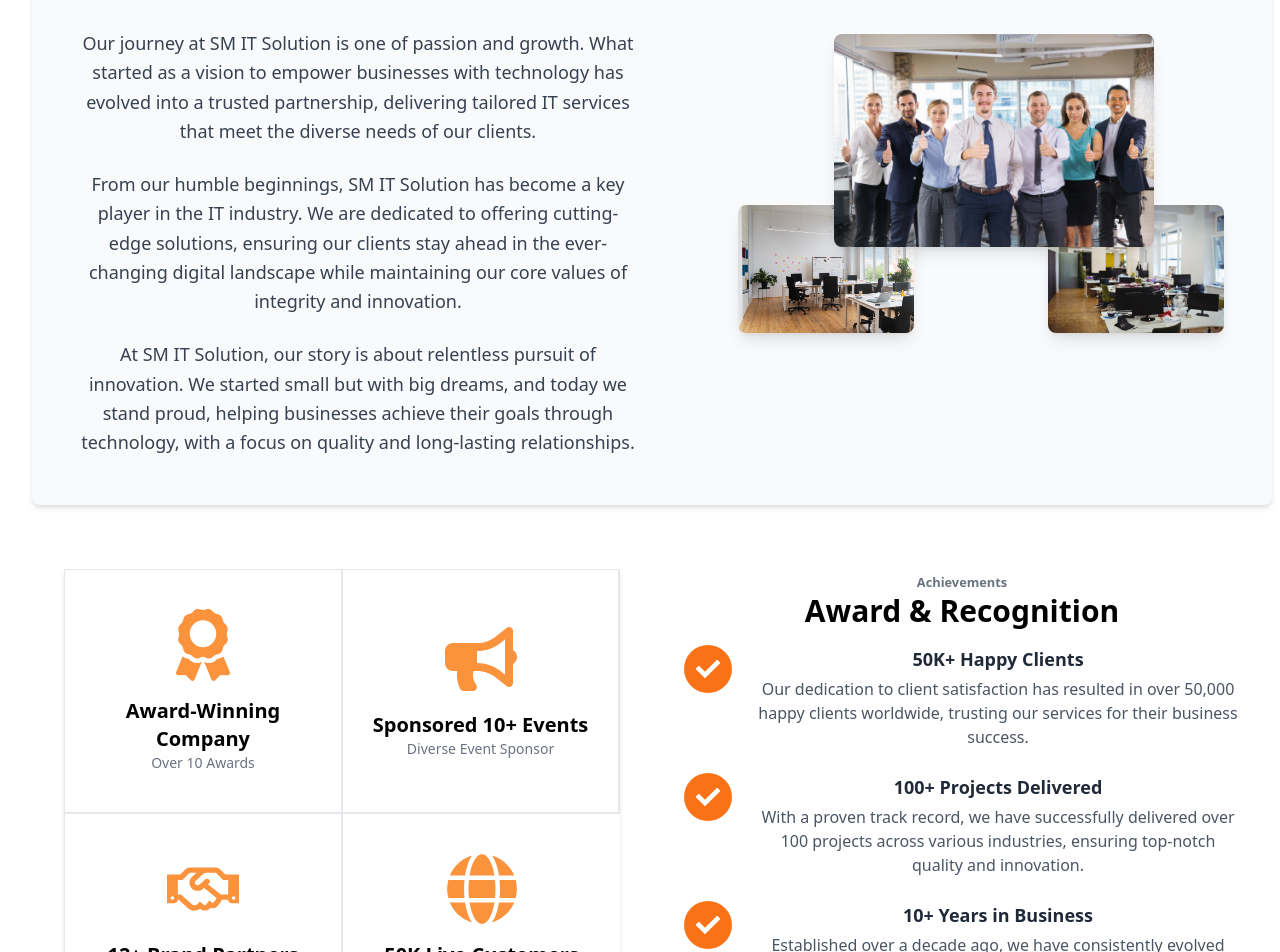
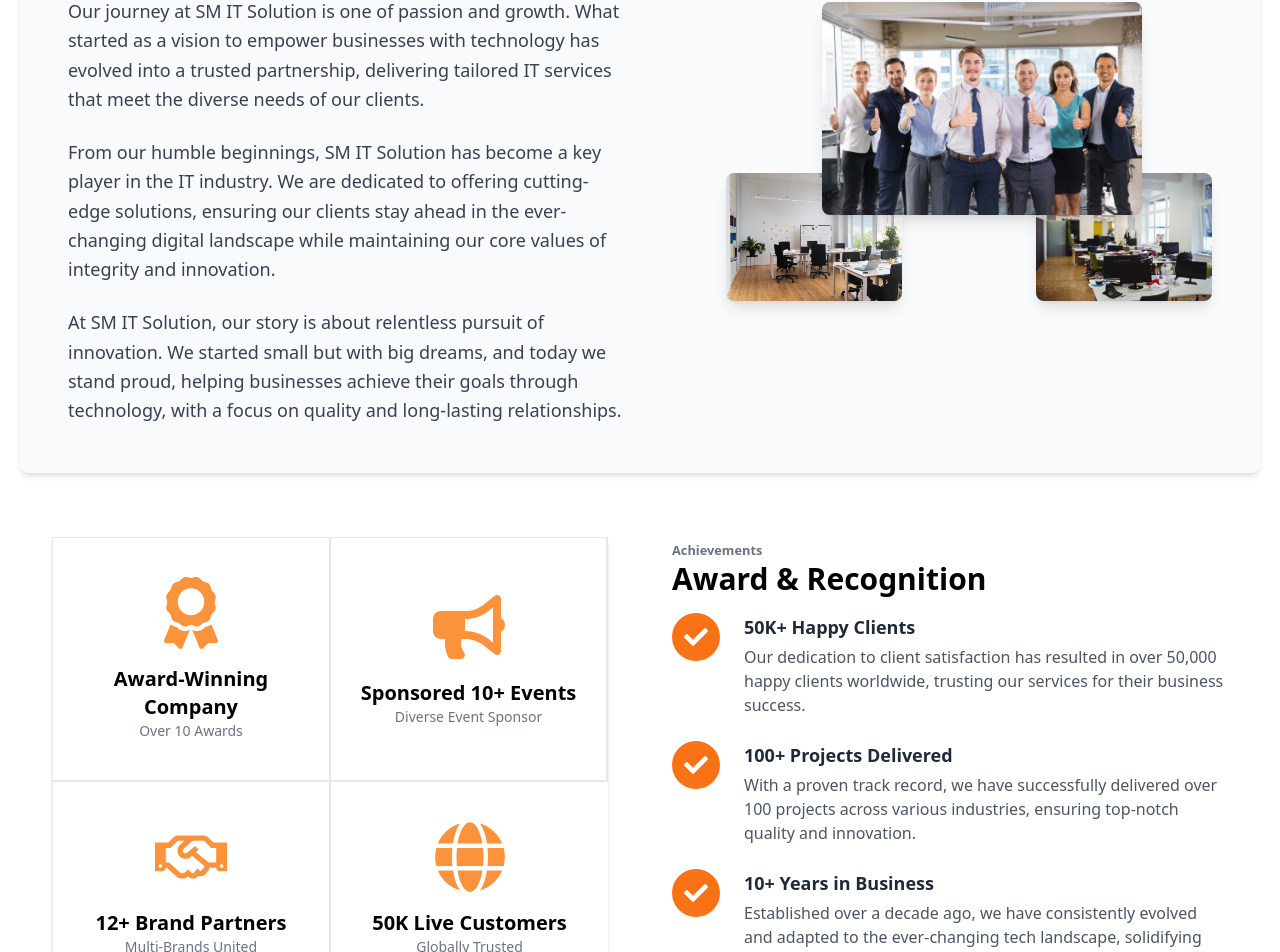
Before and after one commit to Mdsakib999/SMIT-2.0, a React (Vite) app: page /about in a window 1280 px wide. Shown: the part 1168-2120 px from the top of the page. Built offline with nearby package versions, Linux system fonts and the light colour scheme; a web font is replaced by a local one.

Commit message:
add mosion

```diff
--- a/src/App.jsx
+++ b/src/App.jsx
@@ -1,24 +1,56 @@
-import "./App.css";
+import { useState, useEffect } from "react";
 import { Outlet } from "react-router-dom";
-// import Demo from "./Components/Demo";
 import Navbar from "./Components/Shared/Navbar";
 import Footer from "./Components/Footer/Footer";
-// import CustomCursor from "./Components/CustomCursor";
+import { FaArrowUp } from "react-icons/fa";
 
 function App() {
+  const [isVisible, setIsVisible] = useState(false);
+
+  // Toggle visibility of the button when scrolling
+  const toggleVisibility = () => {
+    if (window.pageYOffset > 300) {
+      setIsVisible(true);
+    } else {
+      setIsVisible(false);
+    }
+  };
+
+  // Scroll the page to the top
+  const scrollToTop = () => {
+    window.scrollTo({
+      top: 0,
+      behavior: "smooth"
+    });
+  };
+
+  useEffect(() => {
+    window.addEventListener("scroll", toggleVisibility);
+
+    return () => {
+      window.removeEventListener("scroll", toggleVisibility);
+    };
+  }, []);
 
   return (
     <div>
-      {/* <CustomCursor /> */}
-      {/* header  */}
+      {/* header */}
       <Navbar />
-      {/* <Demo /> */}
-      <div className='min-h-[calc(100vh-196px)] pt-32  '>
-        <Outlet></Outlet>
+      <div className='min-h-[calc(100vh-196px)] pt-32'>
+        <Outlet />
       </div>
+      {/* Footer */}
+      <Footer />
 
-      {/* Footer */}
-      <Footer></Footer>
+      {/* Scroll to Top Button */}
+      {isVisible && (
+        <button
+          onClick={scrollToTop}
+          className="fixed bottom-6 right-6 p-3 rounded-full bg-orange-500 text-white hover:bg-orange-600 transition-colors duration-300 z-50"
+        >
+          <FaArrowUp size={24} />
+        </button>
+      )}
     </div>
   );
 }
--- a/src/Components/AboutUsComponents/Award.jsx
+++ b/src/Components/AboutUsComponents/Award.jsx
@@ -1,4 +1,15 @@
 import { FaAward, FaRegHandshake, FaBullhorn, FaGlobe, FaCheck } from 'react-icons/fa';
+import { motion } from 'framer-motion';
+
+const sectionVariants1 = {
+    hidden: { opacity: 0, x: 50 },  // Slide in from the right
+    visible: { opacity: 1, x: 0, transition: { duration: 0.6, delay: .9 } }
+};
+const sectionVariants = {
+    hidden: { opacity: 0, x: -50 },  // Slide in from the left
+    visible: { opacity: 1, x: 0, transition: { duration: 0.6, delay: .9 } }
+};
+
 
 
 const Award = () => {
@@ -46,10 +57,17 @@ const Award = () => {
         }
     ];
 
+
     return (
         <div className="mt-8 section-container  p-8">
             <div className="grid grid-cols-1 md:grid-cols-2 gap-16">
-                <div className="grid grid-cols-2 md:grid-cols-2  shadow-md bg-white">
+                <motion.div
+                    className="grid grid-cols-2 md:grid-cols-2  shadow-md bg-white"
+                    initial="hidden"
+                    whileInView="visible"
+                    variants={sectionVariants}
+                    viewport={{ once: false }}
+                >
                     {awardArray.map((item) => (
                         <div
                             key={item.id}
@@ -60,8 +78,13 @@ const Award = () => {
                             <p className="text-sm text-center text-gray-500">{item.subtitle}</p>
                         </div>
                     ))}
-                </div>
-                <div>
+                </motion.div>
+                <motion.div
+                    initial="hidden"
+                    whileInView="visible"
+                    variants={sectionVariants1}
+                    viewport={{ once: false }}
+                >
                     <small className='text-gray-500 font-bold ' >Achievements</small>
                     <h1 className='text-3xl font-bold'>Award & Recognition</h1>
                     <div className='mt-4'>
@@ -85,7 +108,7 @@ const Award = () => {
                         }
 
                     </div>
-                </div>
+                </motion.div>
             </div>
         </div>
     );
--- a/src/Components/AboutUsComponents/MissionAndVisson.jsx
+++ b/src/Components/AboutUsComponents/MissionAndVisson.jsx
@@ -3,8 +3,8 @@ import img2 from '../../assets/missionAndVision/400.jpg';
 import { motion } from 'framer-motion';
 
 const sectionVariants = id => ({
-    hidden: { opacity: 0, x: id % 2 === 0 ? 50 : -100 },  // Even IDs slide in from the right, odd IDs from the left
-    visible: { opacity: 1, x: 0, transition: { duration: .9 } }
+    hidden: { opacity: 0, x: id % 2 === 0 ? 50 : -50 },  // Even IDs slide in from the right, odd IDs from the left
+    visible: { opacity: 1, x: 0, transition: { duration: .9, delay: .1 } }
 });
 
 
--- a/src/Components/AboutUsComponents/OurStory.jsx
+++ b/src/Components/AboutUsComponents/OurStory.jsx
@@ -1,6 +1,11 @@
 import img1 from '../../assets/our story/business-people-standing-row-with-thumbs-up.jpg';
 import img2 from '../../assets/our story/2149008873.jpg';
 import img3 from '../../assets/our story/1968.jpg';
+import { motion } from 'framer-motion';
+const sectionVariants2 = {
+    hidden: { opacity: 0, scale: 0.8 },  // Scale up effect
+    visible: { opacity: 1, scale: 1, transition: { duration: 0.6 } }
+};
 
 const OurStory = () => {
     const smItSolutionOurStory = [
@@ -11,7 +16,13 @@ const OurStory = () => {
     ];
 
     return (
-        <div className="mt-8 section-container bg-gray-50 dark:bg-gray-800 py-12 px-6 md:px-12 rounded-lg shadow-md">
+        <motion.div
+            initial="hidden"
+            animate={{ pathLength: 1 }}
+            whileInView="visible"
+            variants={sectionVariants2}
+            viewport={{ once: false }}
+            className="mt-8 section-container bg-gray-50 dark:bg-gray-800 py-12 px-6 md:px-12 rounded-lg shadow-md">
             <div className="grid grid-cols-1 md:grid-cols-2 gap-8">
                 <div>
                     <h1 className="text-4xl font-bold text-orange-500 mb-6">Our Story</h1>
@@ -33,7 +44,7 @@ const OurStory = () => {
                 </div>
 
             </div>
-        </div>
+        </motion.div>
     );
 };
 
--- a/src/Components/HomeComponents/Augment.jsx
+++ b/src/Components/HomeComponents/Augment.jsx
@@ -1,8 +1,10 @@
 import SectionTitle from "../Shared/SectionTitle";
+import { motion } from 'framer-motion';
 const Augment = () => {
 
   const timelineData = [
     {
+      id: '1',
       title: 'Checklist',
 
       description: 'We make sure we have covered customer’s requirements & have everything that is needed for the project.',
@@ -10,24 +12,28 @@ const Augment = () => {
       color: 'bg-blue-600',
     },
     {
+      id: '2',
       title: 'Sitemap',
       description: 'We organize and manage the content of the website in a hierarchy so that it would be easy for users to navigate.',
       icon: '🗺️',
       color: 'bg-teal-500',
     },
     {
+      id: '3',
       title: 'Prototype',
       description: 'We create a proof of concept to check how a website will load & work in a browser; after this, we prepare a design for it.',
       icon: '💻',
       color: 'bg-orange-500',
     },
     {
+      id: '4',
       title: 'Coding',
       description: 'Next, we start coding to develop your fully working and attractive website.',
       icon: '🔧',
       color: 'bg-teal-500',
     },
     {
+      id: '5',
       title: 'Launch',
       description: 'Finally, we check the websites for their performance and any issues, and after testing, we launch them on the internet.',
       icon: '🚀',
@@ -35,17 +41,27 @@ const Augment = () => {
     },
   ];
 
-
+  const sectionVariants1 = (id) => ({
+    hidden: { opacity: 0, x: 60 },  // Slide in from the right
+    visible: { opacity: 1, x: 0, transition: { duration: 0.9, delay: id / 10 } }
+  })
   return (
     <div className=" pt-10 pb-6 ">
       <SectionTitle
         title={"Our Features"}
         description={"What Makes Us The Preferred Choice?"}
       />
-      <div className="max-w-7xl mx-auto pt-12 md:pb-20 px-4 md:px-0">
+      <div
+
+        className="max-w-7xl mx-auto pt-12 md:pb-20 px-4 md:px-0">
         <div className="flex flex-col md:flex-row md:justify-between gap-x-6">
           {timelineData.map((step, index) => (
-          <div key={index} className="flex flex-col items-center mb-10 md:mb-0 md:flex-1 py-4 px-2 rounded-tr-[40px] rounded-b-[35px] border shadow-lg shadow-orange-100 hover:-translate-y-2 duration-500 hover:shadow-md ">
+            <motion.div
+              initial="hidden"
+              whileInView="visible"
+              variants={sectionVariants1(step.id)}
+              viewport={{ once: false }}
+              key={index} className="flex flex-col items-center mb-10 md:mb-0 md:flex-1 py-4 px-2 rounded-tr-[40px] rounded-b-[35px] border shadow-lg shadow-orange-100 hover:-translate-y-2 duration-500 hover:shadow-md ">
               <div className={`w-12 h-12 rounded-full ${step.color} flex items-center justify-center text-white mb-4`}>
                 <span className="text-xl">{step.icon}</span>
               </div>
@@ -53,7 +69,7 @@ const Augment = () => {
                 <h4 className="text-lg font-semibold">{step.title}</h4>
                 <p className="text-sm text-gray-600 mt-2">{step.description}</p>
               </div>
-          </div>
+            </motion.div>
           ))}
         </div>
       </div>
--- a/src/Components/HomeComponents/ServiceSection.jsx
+++ b/src/Components/HomeComponents/ServiceSection.jsx
@@ -8,8 +8,16 @@ import img4 from "../../assets/RoundPNG.png";
 import { FaArrowRightLong } from "react-icons/fa6";
 import { services } from "../../utils/service";
 import { Link } from "react-router-dom";
+import { motion } from 'framer-motion';
 
-
+const sectionVariants1 = {
+    hidden: { opacity: 0, x: 50 },  // Slide in from the right
+    visible: { opacity: 1, x: 0, transition: { duration: 0.6, delay: .1 } }
+};
+const sectionVariants = {
+    hidden: { opacity: 0, x: -50 },  // Slide in from the left
+    visible: { opacity: 1, x: 0, transition: { duration: 0.6, delay: .5 } }
+};
 const ServiceSection = () => {
     const marketingFeatures = [
         {
@@ -84,14 +92,24 @@ const ServiceSection = () => {
         <div className="md:mb-28">
             <div className="  bg-neutral-50 pb-36">
                 <div className="grid items-center grid-cols-1 md:grid-cols-2 section-container py-20 gap-x-5 ">
-                    <div className="h-fit">
+                    <motion.div
+                        initial="hidden"
+                        whileInView="visible"
+                        variants={sectionVariants}
+                        viewport={{ once: false }}
+                        className="h-fit">
                         {/* here include image  */}
                         <div className="flex justify-center items-center relative ">
                             <img className="z-10" src={img} alt="Development" />
                             <img className="absolute spin-slow " src={img4} alt="spin" />
                         </div>
-                    </div>
-                    <div>
+                    </motion.div>
+                    <motion.div
+                        initial="hidden"
+                        whileInView="visible"
+                        variants={sectionVariants1}
+                        viewport={{ once: false }}
+                    >
                         <div className="relative  mb-1">
                             <h1 className="text-2xl  font-bold mt-7">Our Ser<span className="text-orange-400 " >vic</span>e</h1>
                             <span className="inline-block bg-orange-400 size-8 rounded-full bg-opacity-60 absolute top-[-10px] left-[-23px] animate-pulse "></span>
@@ -114,11 +132,16 @@ const ServiceSection = () => {
                         </div>
 
 
-                    </div>
+                    </motion.div>
                 </div>
                 <div className="grid grid-cols-1 md:grid-cols-2 place-items-center section-container py-20  gap-x-5">
 
-                    <div>
+                    <motion.div
+                        initial="hidden"
+                        whileInView="visible"
+                        variants={sectionVariants}
+                        viewport={{ once: false }}
+                    >
                         <div className="relative  mb-3 ">
                             <h1 className="text-2xl  font-bold mt-7">Our Ser<span className="text-orange-400 " >vic</span>e</h1>
                             <span className="inline-block bg-orange-400 size-8 rounded-full bg-opacity-60 absolute top-[-10px] left-[-23px] animate-pulse "></span>
@@ -141,14 +164,19 @@ const ServiceSection = () => {
                                 </div>
                             ))}
                         </div>
-                    </div>
-                    <div className="h-fit">
+                    </motion.div>
+                    <motion.div
+                        initial="hidden"
+                        whileInView="visible"
+                        variants={sectionVariants1}
+                        viewport={{ once: false }}
+                        className="h-fit">
                         {/* Lottie animation for digital marketing */}
                         <div className="flex justify-center items-center">
                             <img className="z-10" src={img2} alt="Digital Marketing" />
                             <img className="absolute spin-slow w-[33%]" src={img4} alt="spin" />
                         </div>
-                    </div>
+                    </motion.div>
                 </div>
 
             </div>
```
Lines whose indentation alone changed are shown as unchanged.
